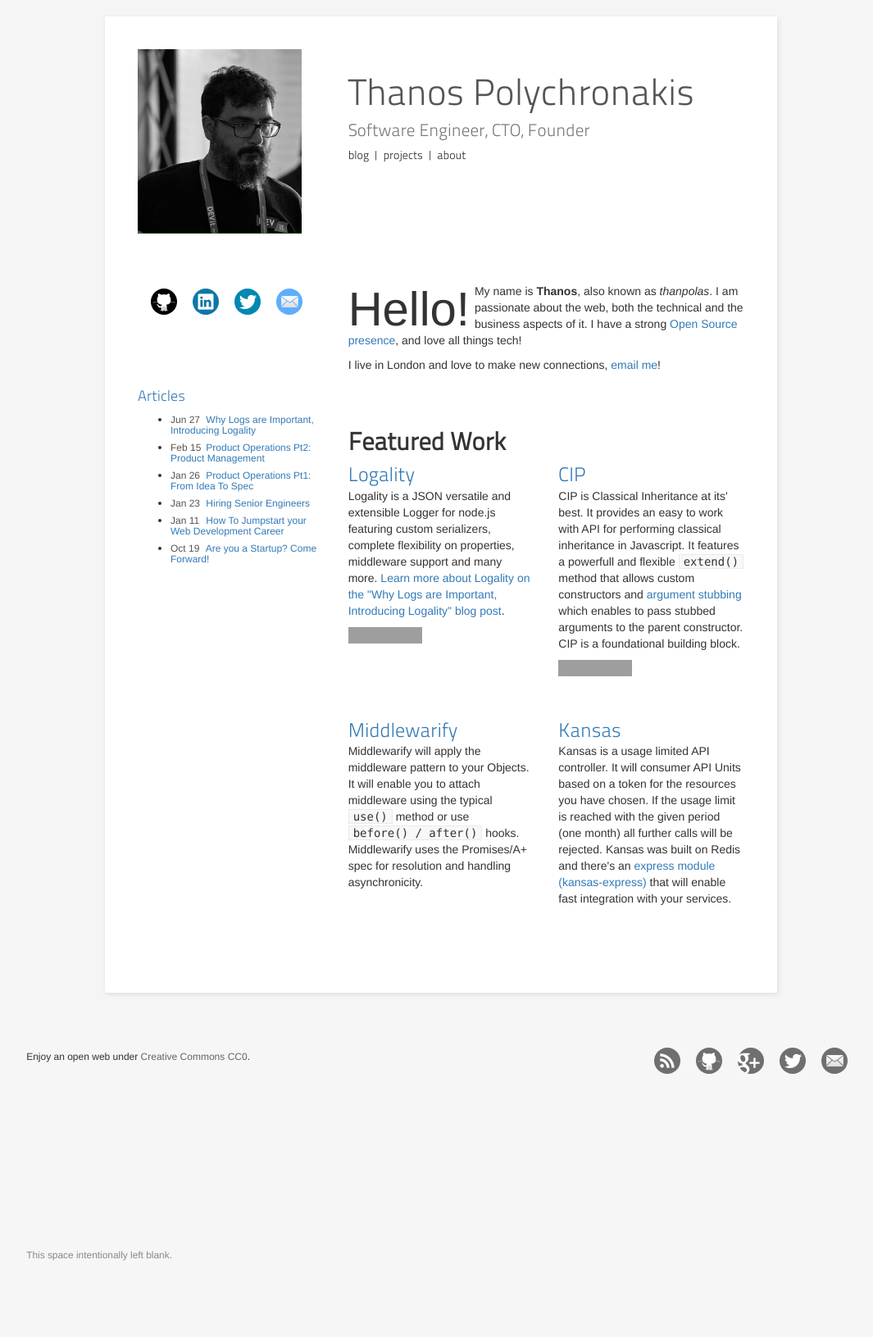
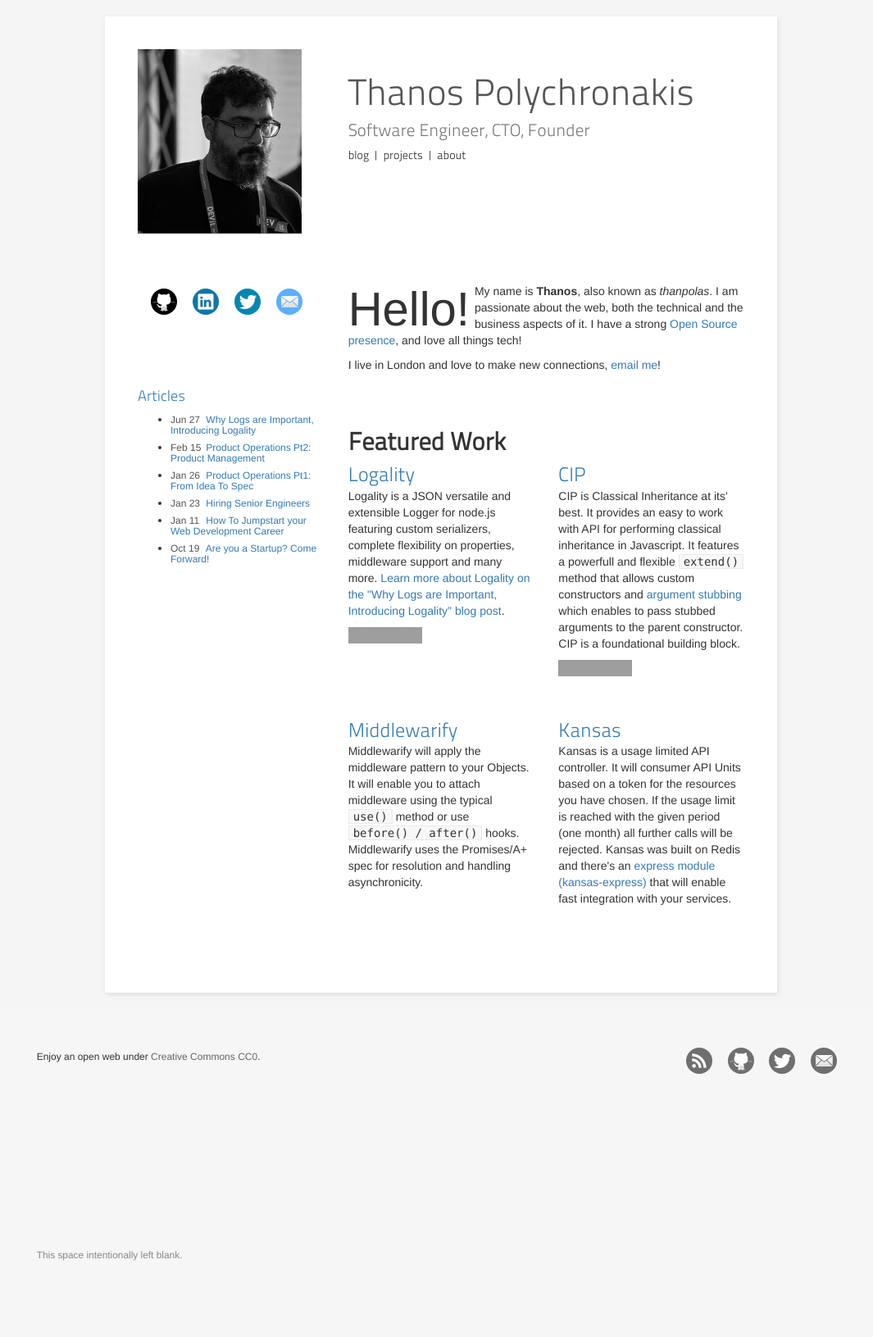
Before and after one commit to thanpolas/thanpolas.github.com, a Jekyll site: the page built from index.html, in a window 1280 px wide. Shown: the whole page at 82% size, without its empty margins (102-1167 px from the left). Built offline with Jekyll 4.4.1, drawn with Linux system fonts in a browser that asks for light colours; nearby versions of some CDN libraries; grey boxes are pictures that could not be loaded.

Commit message:
style footer, remove G+

```diff
--- a/_includes/themes/thanpolas/default.html
+++ b/_includes/themes/thanpolas/default.html
@@ -27,10 +27,9 @@
         <div class="col-sm-12 col-md-7 col-lg-8 footer-copyright content-gutter-left">Enjoy an open web under <a href="http://creativecommons.org/publicdomain/zero/1.0/">Creative Commons CC0</a>.</div>
         <div class="col-sm-12 col-md-5 col-lg-4 footer-social content-gutter-right">
             <ul class="social-unit list-unstyled list-inline">
-              <li><a title="this blog at feedburner" href="http://feeds.feedburner.com/thanpolas-tech" target="_blank"><i class="social-icon-rss"></i></a></li>
+              <li><a title="this blog at feedburner" href="https://feeds.feedburner.com/thanpolas-tech" target="_blank"><i class="social-icon-rss"></i></a></li>
               <li><a title="thanpolas at github" href="https://github.com/thanpolas" target="_blank"><i class="social-icon-github"></i></a></li>
-              <li><a title="thanpolas at Google+" rel="author" href="http://plus.google.com/103401575402356389020?rel=author" target="_blank"><i class="social-icon-google"></i></a></li>
-              <li><a title="thanpolas at twitter" href="http://www.twitter.com/thanpolas" target="_blank"><i class="social-icon-twitter"></i></a></li>
+              <li><a title="thanpolas at twitter" href="https://twitter.com/thanpolas" target="_blank"><i class="social-icon-twitter"></i></a></li>
               <li><a title="thanpolas at gmail.com" href="mailto:thanpolas@gmail.com" target="_blank"><i class="social-icon-email"></i></a></li>
             </ul>
         </div>
--- a/_includes/themes/thanpolas/frontpage.html
+++ b/_includes/themes/thanpolas/frontpage.html
@@ -1,7 +1,7 @@
 {{ content }}
 
 
-<footer class="row footer-master">
+<footer class="footer-master">
   <div class="col-md-10 col-md-offset-1">
       <div class="row footer-unit">
         <div class="col-sm-12 col-md-7 col-lg-8 footer-copyright content-gutter-left">Enjoy an open web under <a href="http://creativecommons.org/publicdomain/zero/1.0/">Creative Commons CC0</a>.</div>
@@ -9,8 +9,7 @@
             <ul class="social-unit list-unstyled list-inline">
               <li><a title="this blog at feedburner" href="http://feeds.feedburner.com/thanpolas-tech" target="_blank"><i class="social-icon-rss"></i></a></li>
               <li><a title="thanpolas at github" href="https://github.com/thanpolas" target="_blank"><i class="social-icon-github"></i></a></li>
-              <li><a title="thanpolas at Google+" rel="author" href="http://plus.google.com/103401575402356389020?rel=author" target="_blank"><i class="social-icon-google"></i></a></li>
-              <li><a title="thanpolas at twitter" href="http://www.twitter.com/thanpolas" target="_blank"><i class="social-icon-twitter"></i></a></li>
+              <li><a title="thanpolas at twitter" href="https://twitter.com/thanpolas" target="_blank"><i class="social-icon-twitter"></i></a></li>
               <li><a title="thanpolas at gmail.com" href="mailto:thanpolas@gmail.com" target="_blank"><i class="social-icon-email"></i></a></li>
             </ul>
         </div>
```
